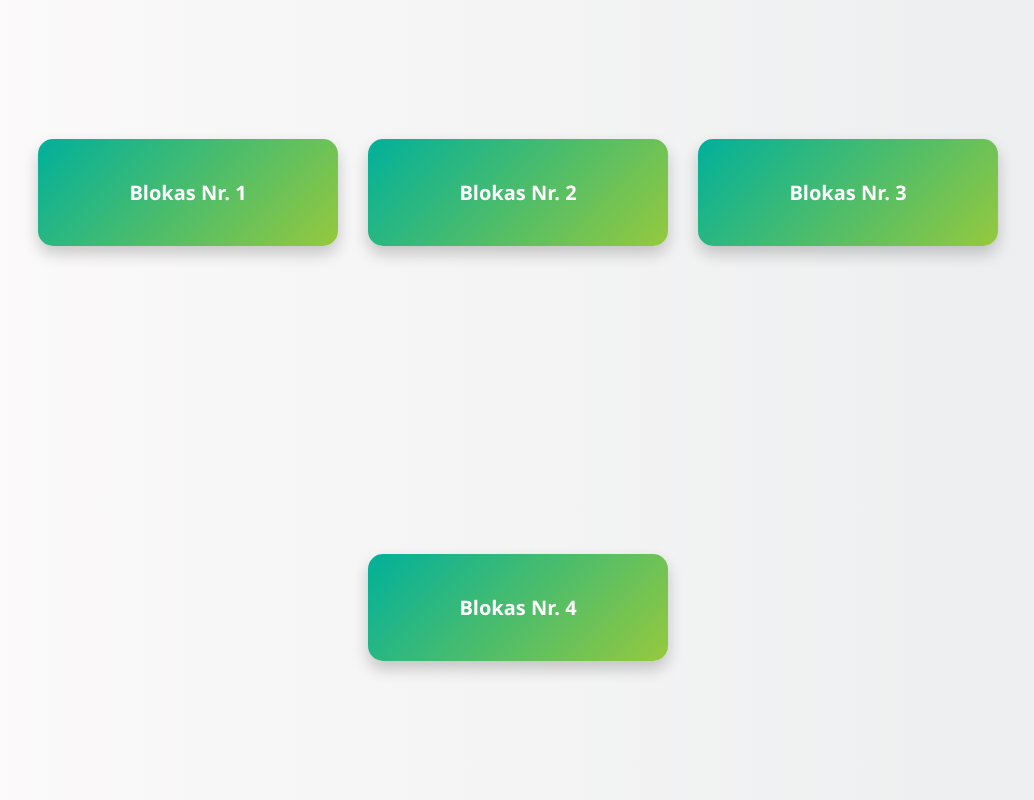
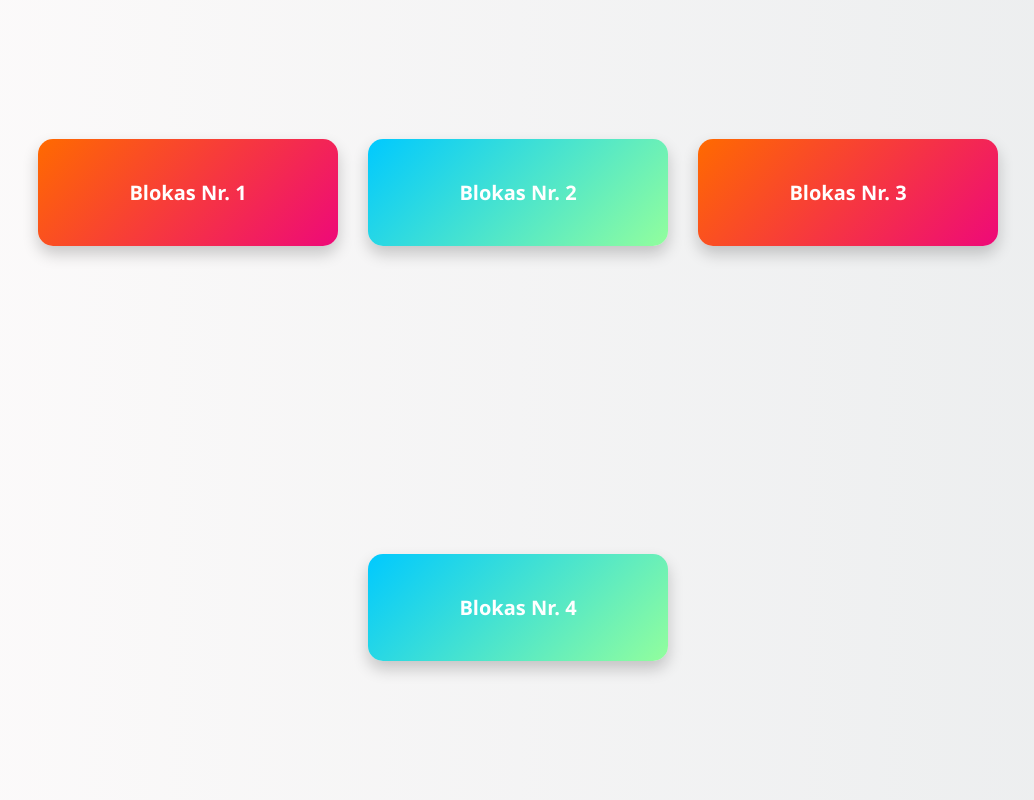
Before and after one commit to JustinasZailskas/versijavimo-paskaita, a plain HTML site: page index.html in a window 1280 px wide. Shown: the whole page, without its empty margins (122-1156 px from the left). Drawn offline with Linux system fonts and the light colour scheme.

Commit message:
Blokeliai yra dvieju skirtingu spalvu

```diff
--- a/index.html
+++ b/index.html
@@ -3,7 +3,7 @@
 <head>
   <meta charset="UTF-8" />
   <meta name="viewport" content="width=device-width, initial-scale=1.0"/>
-  <title>Vienodos spalvos blokai</title>
+  <title>Paskaitos pavyzdys</title>
   <link rel="stylesheet" href="styles.css" />
 </head>
 <body>
--- a/styles.css
+++ b/styles.css
@@ -18,9 +18,18 @@ body {
   font-size: 20px;
   font-weight: bold;
   color: #fff;
-  background: linear-gradient(135deg, #00b09b, #96c93d); /* visiems vienoda spalva */
   box-shadow: 0 8px 16px rgba(0,0,0,0.2);
   transition: transform 0.3s ease;
+}
+
+/* Blokai su nelyginiu numeriu (1, 3, ...) */
+.blokas:nth-child(odd) {
+  background: linear-gradient(135deg, #ff6a00, #ee0979);
+}
+
+/* Blokai su lyginiu numeriu (2, 4, ...) */
+.blokas:nth-child(even) {
+  background: linear-gradient(135deg, #00c9ff, #92fe9d);
 }
 
 .blokas:hover {
```
